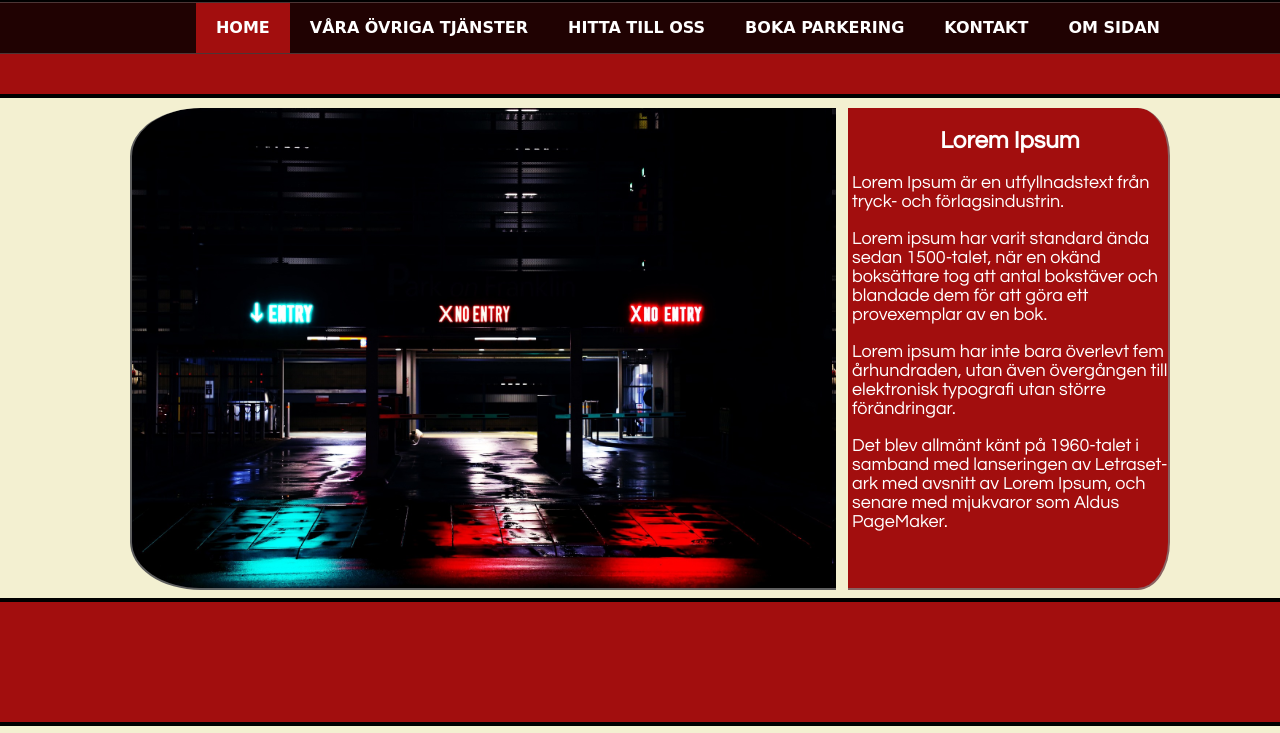
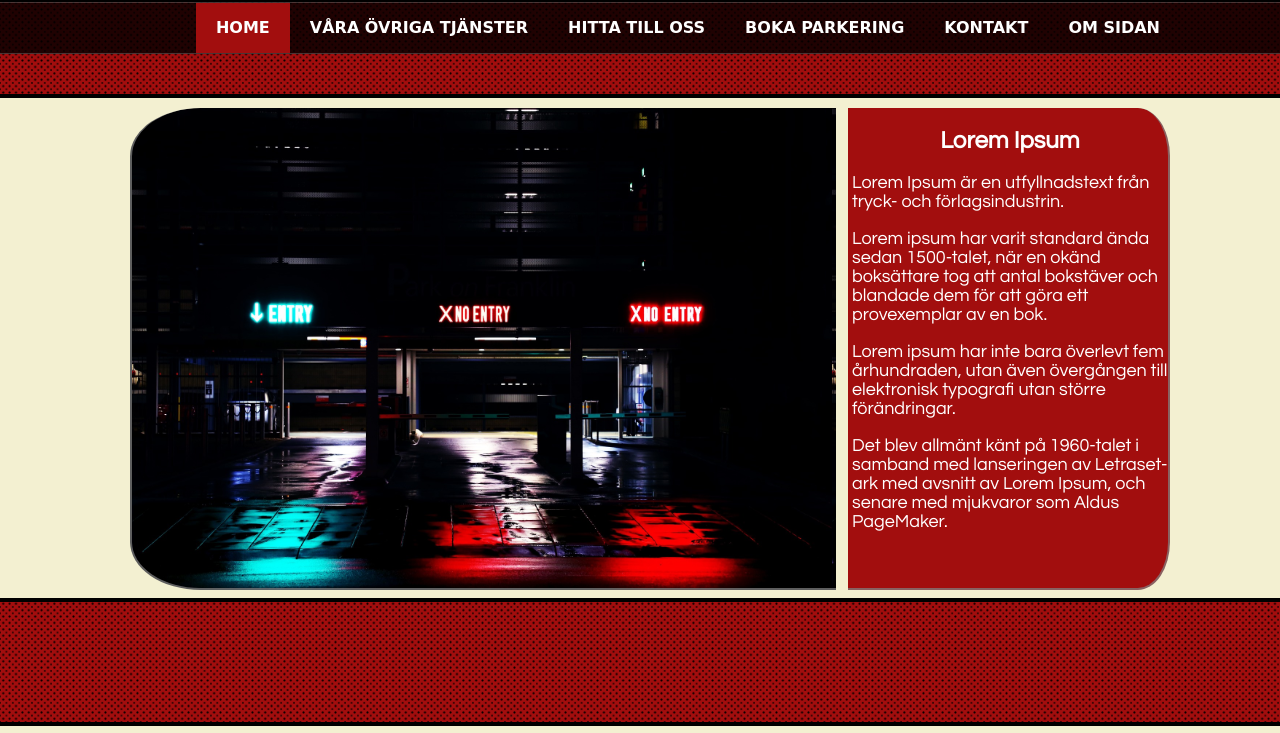
Before and after one commit to emillaudon/deluxepark, a plain HTML site: page index.html in a window 1280 px wide. Shown: the part 128-861 px from the top of the page. Drawn offline with Linux system fonts and the light colour scheme; a web font is replaced by a local one.

Commit message:
Ny backgrund
Lagt till ny bakgrund

```diff
--- a/styling.css
+++ b/styling.css
@@ -1,6 +1,8 @@
 body {
     width: 100%;
     background-color: #a20e0e;
+    background-image: url('Backgroundmaybe.jpg');
+    background-size: .5%;
     margin: 0 auto;
     width: 100%;
     overflow-x: hidden;
```
Also changed, not shown: Backgroundmaybe.jpg (added), 1 other file.
